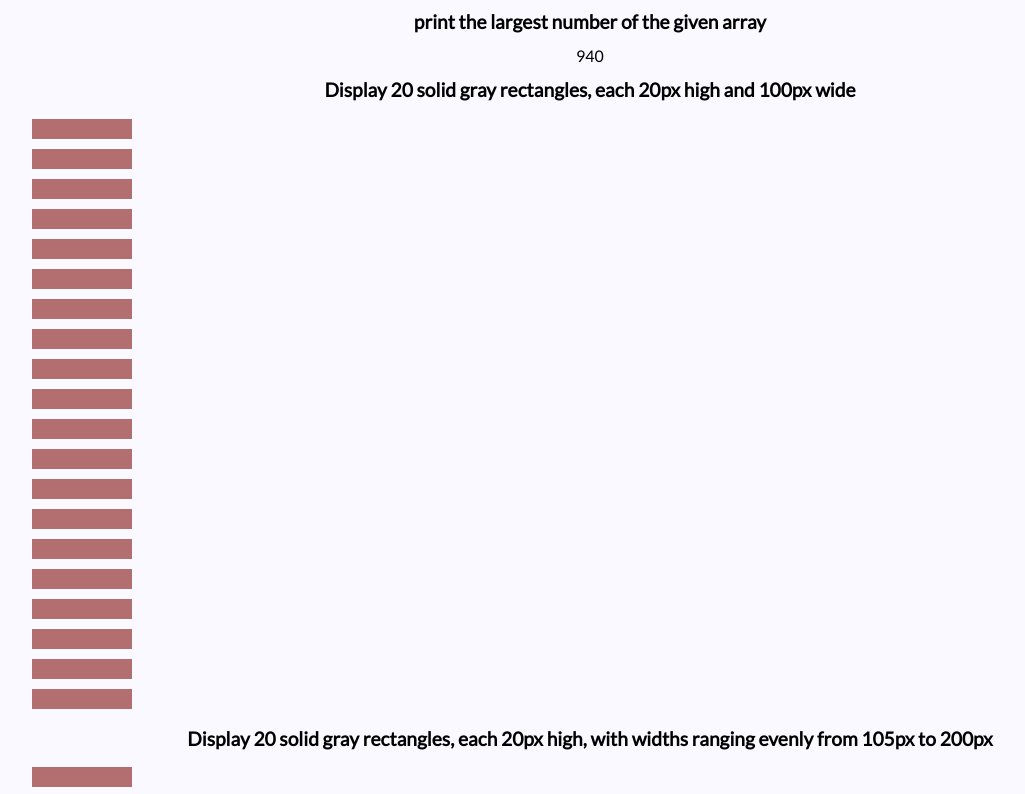
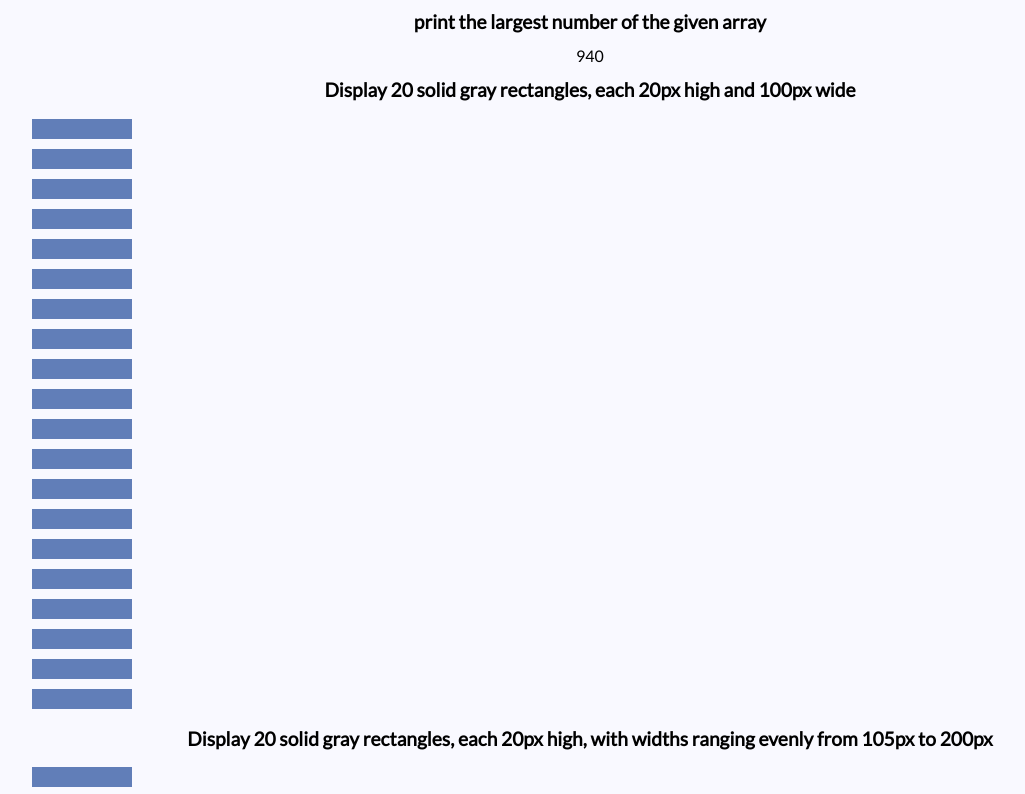
Before and after one commit to jakerjohnson94/katas-3, a plain HTML site: page index.html in a window 1280 px wide. Shown: the part 1162-1956 px from the top of the page, without its empty margins (50-1075 px from the left). Drawn offline with Linux system fonts and the light colour scheme.

Commit message:
this will do

```diff
--- a/index.html
+++ b/index.html
@@ -11,7 +11,7 @@
     <style>
         .gray-19 {
             height: 20px;
-            background: rgba(178, 109, 109, .98);
+            background: rgba(94, 124, 183, 0.98);
             margin: 5px;
         }
 
```
